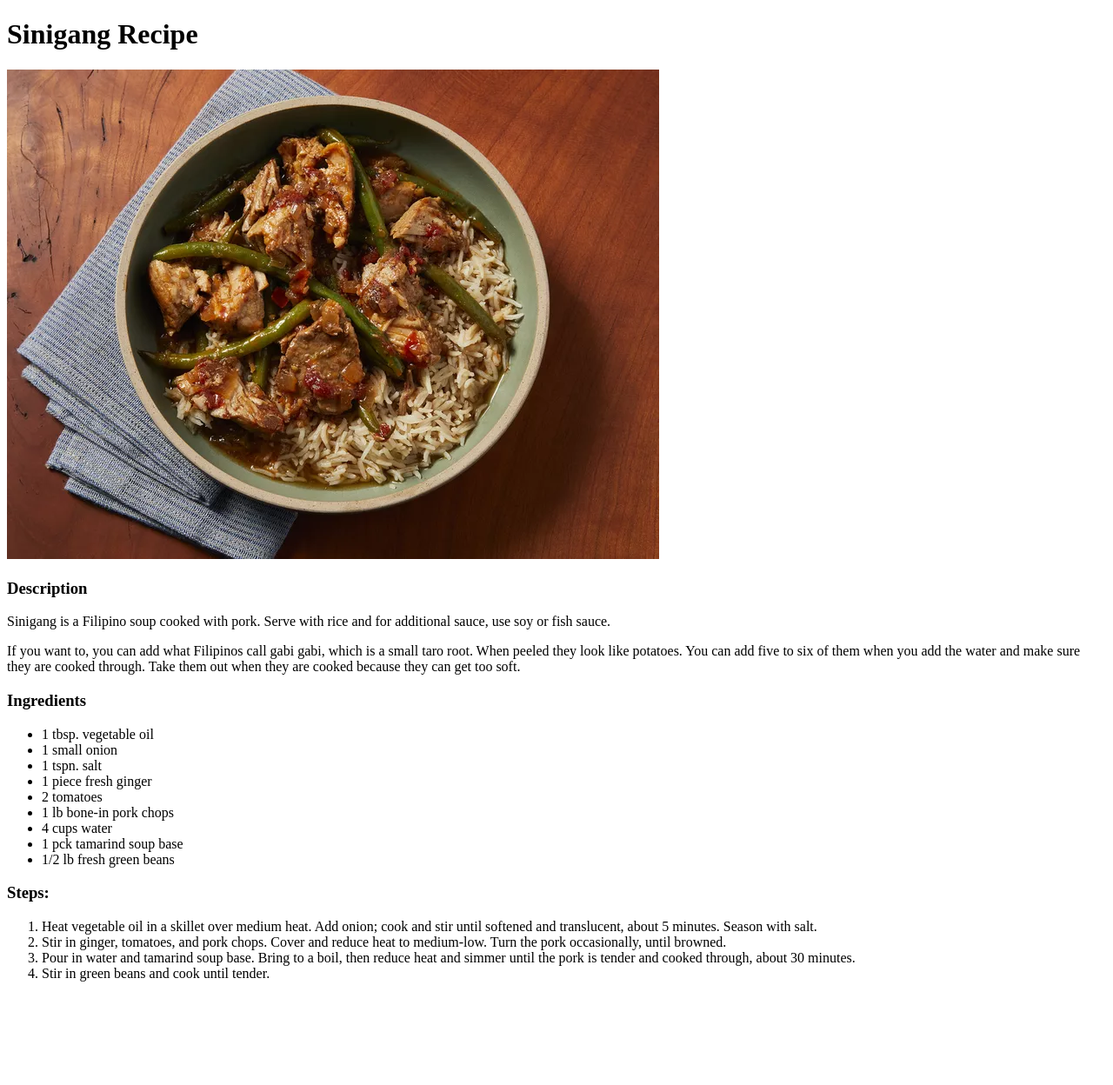
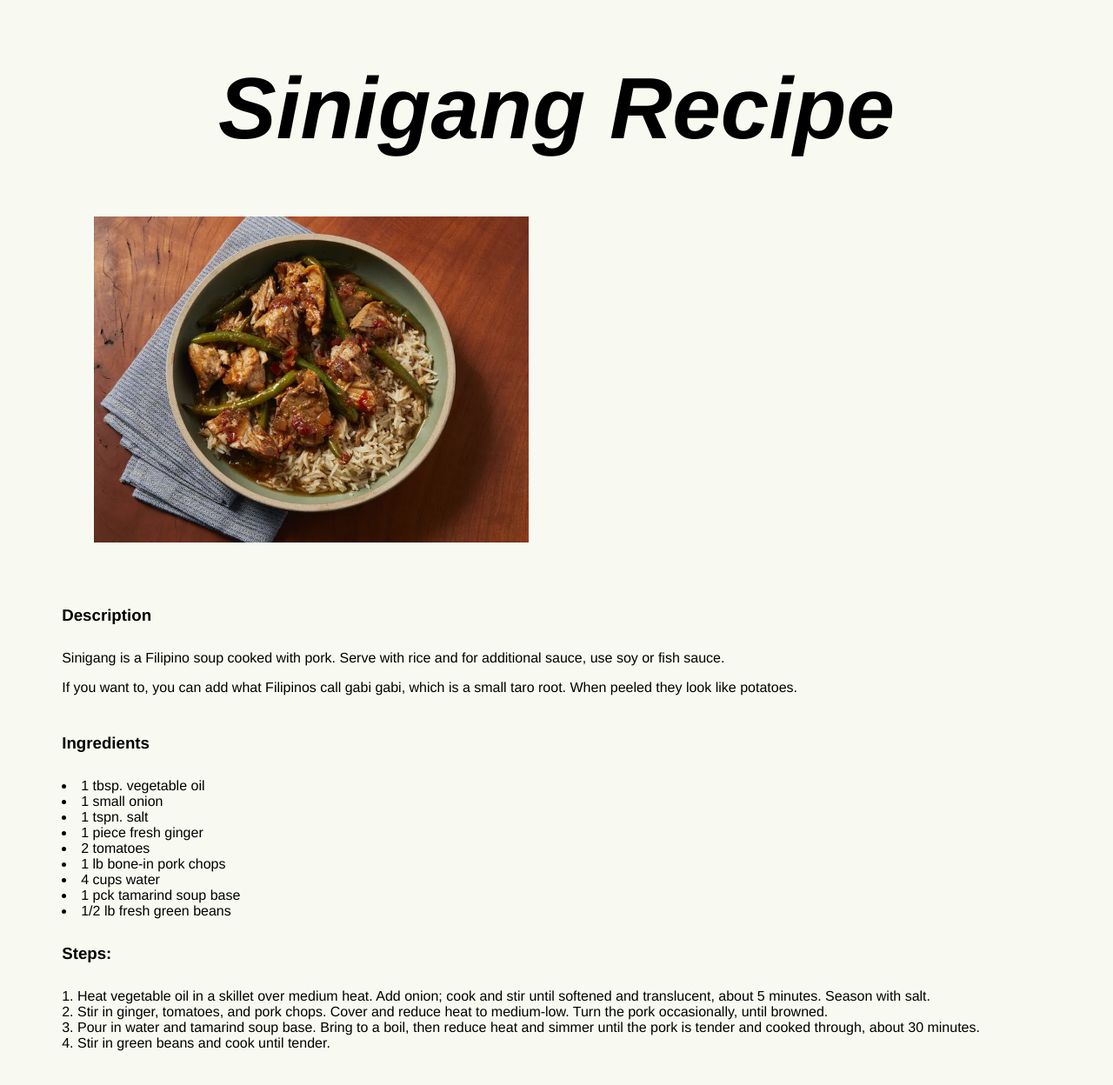
Before and after one commit to leenrd/odin-recipes, a plain HTML site: page recipes/sinigang.html in a window 1280 px wide. Shown: the whole page at 87% size. Before the commit the page ends 1145 px from the top, so only its background shows below. Drawn offline with Linux system fonts and the light colour scheme.

Commit message:
Added style using CSS to all files

```diff
--- /dev/null
+++ b/recipes/adobo-style.css
@@ -0,0 +1,40 @@
+*{
+    color: rgb(0, 0, 0);
+    background-color: rgb(248, 250, 241);
+    font-family: Helvetica, sans-serif;
+}
+
+h1{
+    font-size: 100px;
+    font-style: italic;
+    text-align: center;
+}
+
+img{
+    height: auto;
+    width: 500px;
+    padding-left: 100px;
+    padding-bottom: 50px;
+}
+
+
+.description,
+h3{
+    text-align: justify;
+    text-indent: 5%;
+    padding-bottom: 10px;
+}
+
+ul{
+    padding: 0;
+    list-style-position: inside;
+    text-indent: 5%;
+    padding-bottom: 10px;
+}
+
+ol{
+    padding: 0;
+    list-style-position: inside;
+    text-indent: 5%;
+    padding-bottom: 50px;
+}
--- /dev/null
+++ b/recipes/porkchop-style.css
@@ -0,0 +1,40 @@
+*{
+    color: rgb(0, 0, 0);
+    background-color: rgb(248, 250, 241);
+    font-family: Helvetica, sans-serif;
+}
+
+h1{
+    font-size: 100px;
+    font-style: italic;
+    text-align: center;
+}
+
+img{
+    height: auto;
+    width: 500px;
+    padding-left: 100px;
+    padding-bottom: 50px;
+}
+
+
+.description,
+h3{
+    text-align: justify;
+    text-indent: 5%;
+    padding-bottom: 10px;
+}
+
+ul{
+    padding: 0;
+    list-style-position: inside;
+    text-indent: 5%;
+    padding-bottom: 10px;
+}
+
+ol{
+    padding: 0;
+    list-style-position: inside;
+    text-indent: 5%;
+    padding-bottom: 50px;
+}
--- /dev/null
+++ b/recipes/sinigang-style.css
@@ -0,0 +1,40 @@
+*{
+    color: rgb(0, 0, 0);
+    background-color: rgb(248, 250, 241);
+    font-family: Helvetica, sans-serif;
+}
+
+h1{
+    font-size: 100px;
+    font-style: italic;
+    text-align: center;
+}
+
+img{
+    height: auto;
+    width: 500px;
+    padding-left: 100px;
+    padding-bottom: 50px;
+}
+
+
+.description,
+h3{
+    text-align: justify;
+    text-indent: 5%;
+    padding-bottom: 10px;
+}
+
+ul{
+    padding: 0;
+    list-style-position: inside;
+    text-indent: 5%;
+    padding-bottom: 10px;
+}
+
+ol{
+    padding: 0;
+    list-style-position: inside;
+    text-indent: 5%;
+    padding-bottom: 50px;
+}
--- a/recipes/sinigang.html
+++ b/recipes/sinigang.html
@@ -6,6 +6,7 @@
         <meta charset="UTF-8">
         <meta http-equiv="X-UA-Compatible" content="IE=edge">
         <meta name="viewport" content="width=device-width, initial-scale=1.0">
+        <link rel="stylesheet" href="sinigang-style.css">
         <title>Recipe</title>
     </head>
     <body>
@@ -13,10 +14,12 @@
 
     <img src="./204958-pork-sinigang-mfs-4-59bbe7832c15444995d66644473dd3fc.webp" alt="Sinigang.jpg">
 
-    <h3>Description</h3>
-    <p>Sinigang is a Filipino soup cooked with pork. Serve with rice and for additional sauce, use soy or fish sauce.</p>
-    <p>If you want to, you can add what Filipinos call gabi gabi, which is a small taro root. When peeled they look like potatoes.
-        You can add five to six of them when you add the water and make sure they are cooked through. Take them out when they are cooked because they can get too soft.</p>
+    <div class="description">
+        <h3>Description</h3>
+        <p>Sinigang is a Filipino soup cooked with pork. Serve with rice and for additional sauce, use soy or fish sauce.</p>
+        <p>If you want to, you can add what Filipinos call gabi gabi, which is a small taro root. When peeled they look like potatoes.</p>
+    </div>
+
 
 
     <h3>Ingredients</h3>
--- /dev/null
+++ b/style.css
@@ -0,0 +1,26 @@
+*{
+    color: black;
+    background-color: rgb(248, 250, 241);
+    font-family: Helvetica, sans-serif;
+
+}
+
+h1{
+    font-size: 200px;
+    font-style: italic;
+    text-align: center;
+}
+
+.me{
+    color: crimson;
+    font-size: 15px;
+    font-weight: bold;
+    text-align: right;
+    padding-right: 300px;
+}
+
+.recipes{
+    font-size: 15px;
+    text-align: left;
+    padding-left: 300px;
+}
```
Also changed, not shown: index.html (+10 -5 lines), recipes/adobo.html (+7 -4 lines), recipes/porkchop.html (+6 -2 lines).
